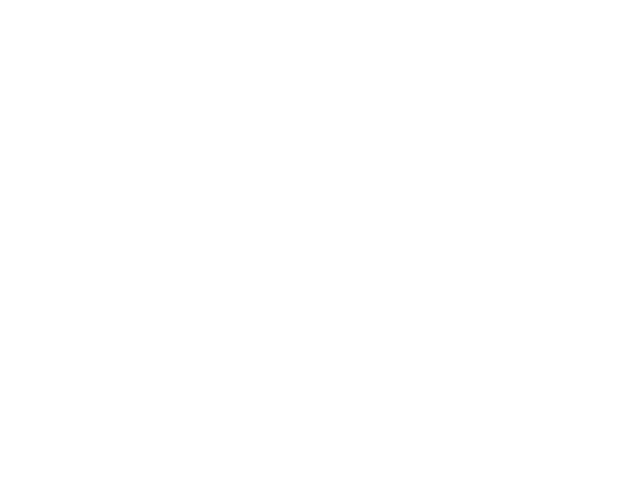
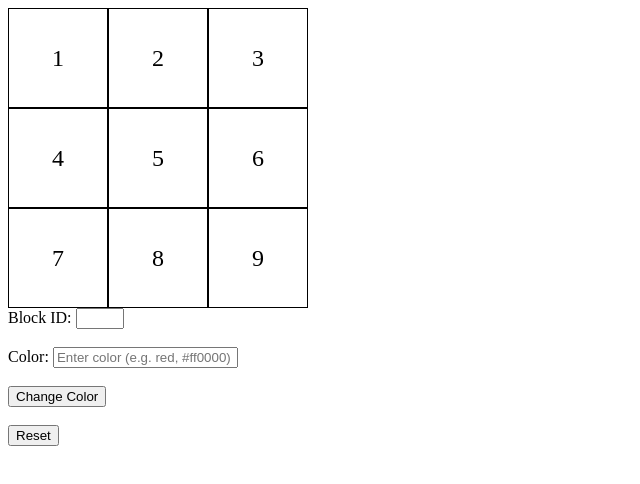
Before and after one commit to acciojob/Replit-Asian-Paints-Vaishali7599, a website: page main.html in a window 1280 px wide. Shown: the whole page, without its empty margins (0-640 px from the left). Drawn offline with Linux system fonts and the light colour scheme.

Commit message:
created a submission

```diff
--- a/main.html
+++ b/main.html
@@ -8,9 +8,30 @@
 
 <body>
 	<!-- the entire body must be written by student -->
+	<div id="grid-container">
+		<div class="grid-item" id="1">1</div>
+		<div class="grid-item" id="2">2</div>
+		<div class="grid-item" id="3">3</div>
+		<div class="grid-item" id="4">4</div>
+		<div class="grid-item" id="5">5</div>
+		<div class="grid-item" id="6">6</div>
+		<div class="grid-item" id="7">7</div>
+		<div class="grid-item" id="8">8</div>
+		<div class="grid-item" id="9">9</div>
+	</div>
+
+	<div>
+        <label for="block_id">Block ID:</label>
+        <input type="number" id="block_id" min="1" max="9"><br><br>
+
+        <label for="colour_id">Color:</label>
+        <input type="text" id="colour_id" placeholder="Enter color (e.g. red, #ff0000)"><br><br>
+
+        <!-- Change color and Reset buttons -->
+        <button id="change_button">Change Color</button> <br><br>
+        <button id="reset_button">Reset</button>
+    </div>
     <script type="text/javascript" src="./script.js">
 </script>
-
 </body>
-
 </html>
--- a/script.js
+++ b/script.js
@@ -1 +1,33 @@
 //your JS code here. If required.
+const gridItems = document.querySelectorAll('.grid-item');
+        const changeButton = document.getElementById('change_button');
+        const resetButton = document.getElementById('reset_button');
+        const blockIdInput = document.getElementById('block_id');
+        const colorInput = document.getElementById('colour_id');
+   function resetGrid() {
+            gridItems.forEach(item => {
+                item.style.backgroundColor = 'transparent';
+            });
+        }
+
+        // Event listener for the Change Color button
+        changeButton.addEventListener('click', () => {
+            const blockId = blockIdInput.value;
+            const color = colorInput.value;
+            const gridItem = document.getElementById(blockId);
+
+            // Reset all grid colors before applying the new color
+            resetGrid();
+
+            // Change background color of the selected grid item
+            if (gridItem) {
+                gridItem.style.backgroundColor = color;
+            } else {
+                alert('Invalid Block ID. Please enter a number between 1 and 9.');
+            }
+        });
+
+        // Event listener for the Reset button
+        resetButton.addEventListener('click', () => {
+            resetGrid();  // Set all grid items back to transparent
+        });
--- a/styles.css
+++ b/styles.css
@@ -1 +1,17 @@
 /*  your css code here. If applicable */
+ #grid-container {
+            display: grid;
+            grid-template-columns: repeat(3, 100px);
+            grid-template-rows: repeat(3, 100px);
+            /* gap: 10px; */
+        }
+
+.grid-item {
+            display: flex;
+            align-items: center;
+            justify-content: center;
+            font-size: 24px;
+            background-color: transparent;
+            border: 1px solid black;
+            cursor: pointer;
+        }
```
